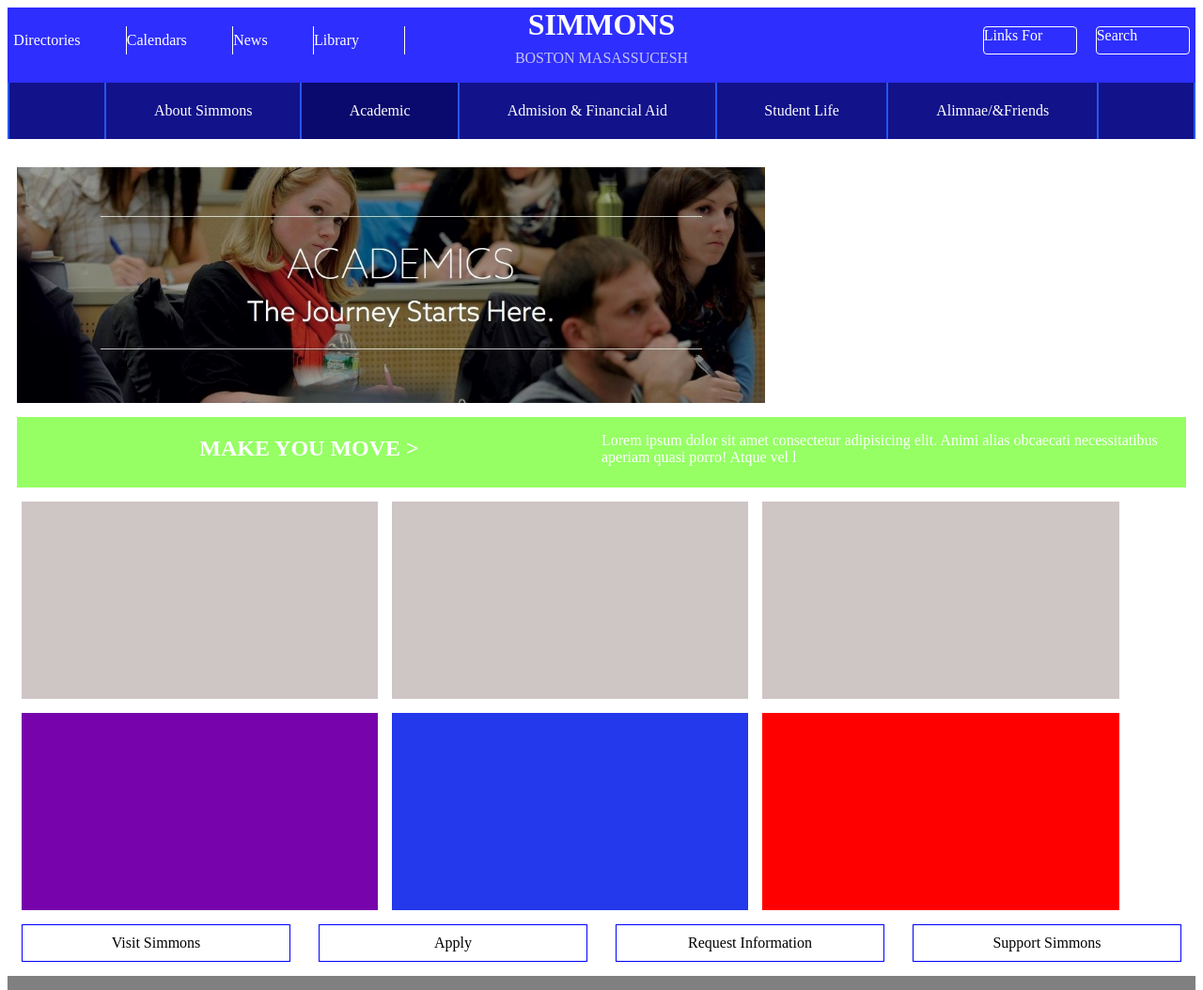
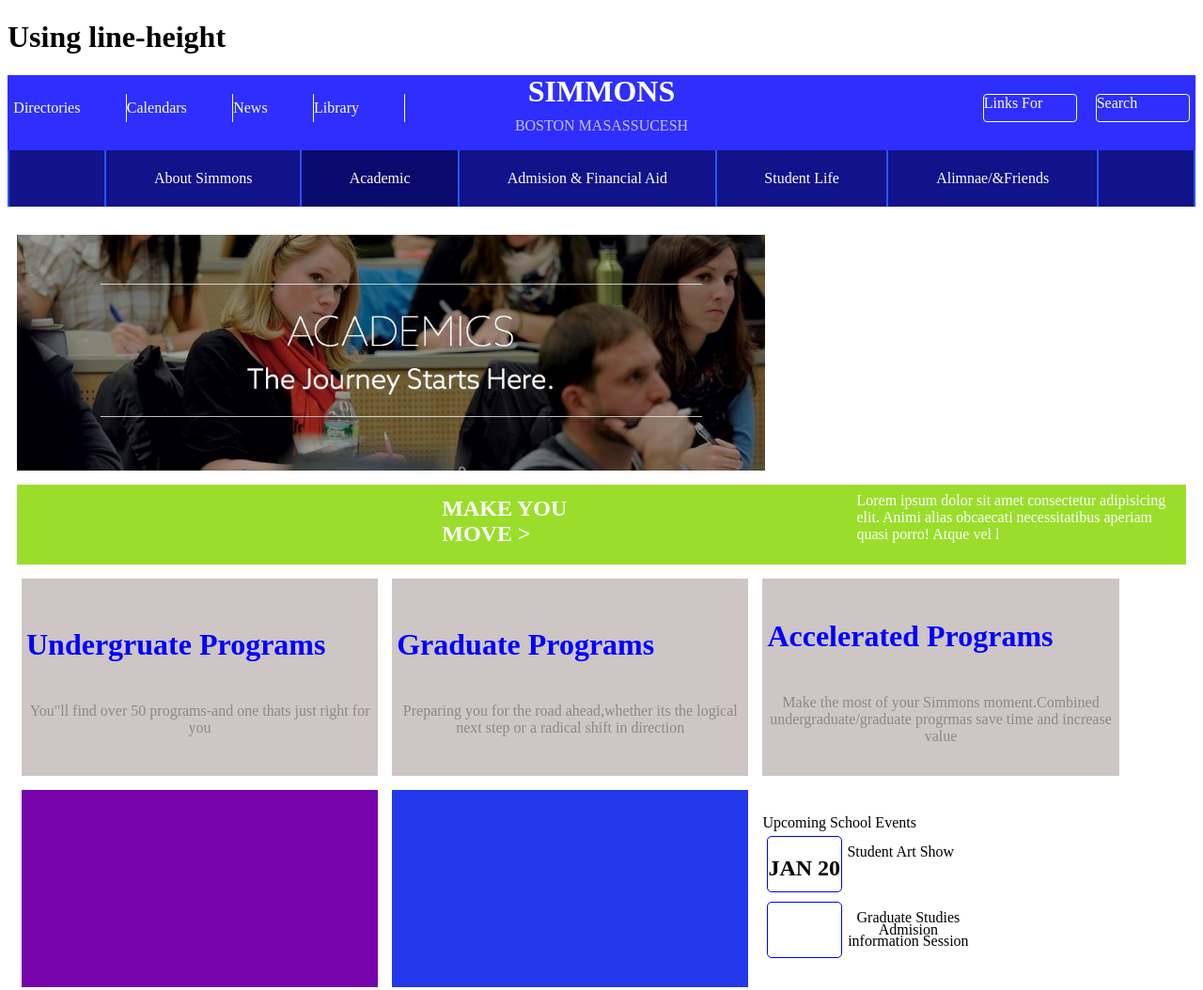
Before and after one commit to audriusxp/9-uzduotis-31, a plain HTML site: page index.html in a window 1280 px wide. Shown: the top 1054 px of the page at 94% size. Drawn offline with Linux system fonts and the light colour scheme.

Commit message:
paradeta darytas kvadratu blokas, hederiuose sudeta web linkai

```diff
--- a/index.html
+++ b/index.html
@@ -8,6 +8,7 @@
    <link rel="stylesheet" href="style.css">
 </head>
 <body>
+    <h1>Using line-height</h1>
     <div class="headeris1">
         <div class="headerio1-dalis">
             <div class="hederio1-mygtukai" ><link rel="stylesheet" href="www.skelbiu.lt">Directories</div>
@@ -43,16 +44,38 @@
 
 </div>
 <div class="sukis">
-    <div class="sukis-text"><h2 id="sukis-tekstas1"> MAKE YOU MOVE > </h2></div>
-    <div class="sukis-text"><p> Lorem ipsum dolor sit amet consectetur adipisicing elit. Animi alias obcaecati necessitatibus aperiam quasi porro! Atque vel l</p></div>
+    <div class="sukis-text"><a class="sukis-nuoroda" href="http://www.skelbiu.lt"></a><h2 id="sukis-tekstas1"> MAKE YOU MOVE > </h2></div>
+    <div class="sukis-text"><a class="sukis-nuoroda" href="http://www.skelbiu.lt"></a><p> Lorem ipsum dolor sit amet consectetur adipisicing elit. Animi alias obcaecati necessitatibus aperiam quasi porro! Atque vel l</p></div>
 </div>
 <div class="korteliu-remas">
-    <div class="korteles1"></div>
-    <div class="korteles1"></div>
-    <div class="korteles1"></div>
+    <div class="korteles1">
+        <div class="kortele1-tekstas"> <h1> Undergruate Programs</h1></div>
+        <div class="kortele1-tekstas"><p id="teksto-spalva"> You"ll find over 50 programs-and one thats just right for you</p></div>
+    </div>
+
+    <div class="korteles1">
+        <div class="kortele1-tekstas"><h1>Graduate Programs</h1></div>
+        <div class="kortele1-tekstas"><p id="teksto-spalva">Preparing you for the road ahead,whether its the logical next step or a radical shift in direction</p></div>
+    </div>
+    <div class="korteles1">
+        <div class="kortele1-tekstas"><h1>Accelerated Programs</h1></div>
+        <div class="kortele1-tekstas"><P id="teksto-spalva">Make the most of your Simmons moment.Combined undergraduate/graduate progrmas save time and increase value</P></div>
+    </div>
     <div class="korteles1" id="spalvos1"></div>
     <div class="korteles1 " id="spalvos2"></div>
-    <div class="korteles1" id="spalvos3"></div>
+    <div class="korteles1" id="spalvos3">
+        <div class="kvadrato-virsus-apacia">Upcoming School Events</div>
+        <div class="kvadrato-vidurys">
+            <div class="mazas-kvadratas"><H2>JAN 20</H2></div>
+            <div class="tekstas"><p>Student Art Show</p></div>
+        </div>
+        <div class="kvadrato-vidurys">
+            <div class="mazas-kvadratas"></div>
+            <div class="tekstas"> <P>Graduate Studies Admision information Session</P></div>
+        </div>
+        <div class="kvadrato-apacia-apacia"></div>
+
+    </div>
     <div class="mygtukai">Visit Simmons</div>
     <div class="mygtukai">Apply</div>
     <div class="mygtukai">Request Information</div>
--- a/style.css
+++ b/style.css
@@ -116,9 +116,11 @@
 
  .sukis{
      display: flex;
+     align-items: center;
 
-     background: rgba(113, 255, 47, 0.747);
-     height: 90px;
+
+     background: rgba(150, 221, 35, 0.959);
+     height: 100px;
      color: white;
      border-top: 15px solid white;
      margin-left: 10px;
@@ -128,6 +130,14 @@
      display: flex;
      justify-content: center;
      width: 50%;
+
+ }
+ .sukis-nuoroda{
+     display: block;
+     width: 100%;
+
+     height: 100px;
+
  }
 
     .korteliu-remas{
@@ -138,6 +148,15 @@
  }
  .korteles1{
      display: flex;
+     align-content: center;
+     flex-wrap: wrap;
+
+
+
+
+     text-align: justify;
+
+
      width: 30%;
      height: 210px;
      background: rgb(206, 197, 197);
@@ -146,6 +165,19 @@
 
 
  }
+ .kortele1-tekstas{
+     display: block;
+     flex-wrap: wrap;
+  text-align: center;
+  padding-top: 5px;
+    margin-left: 5px;
+    margin-right: 5px;
+    color: blue;
+
+}
+#teksto-spalva{
+    color: rgb(139, 139, 134);
+}
 
  #spalvos1{
     background: rgb(118, 3, 172);
@@ -154,8 +186,40 @@
     background: rgb(36, 56, 236);
  }
   #spalvos3{
-     background: red;
+     background: white
  }
+ .kvadrato-virsus-apacia{
+     display: flex;
+     width: 100%;
+     height: 20pxpx;
+
+ }
+ .kvadrato-vidurys{
+    display: flex;
+    width: 100%;
+    height: 80pxpx;
+ }
+ .mazas-kvadratas{
+     display: flex;
+
+     flex-direction: row;
+     text-align: center;
+
+
+     width: 80px;
+     height: 60px;
+     border: 1px solid blue;
+     border-radius: 5px;
+     margin: 5px;
+ }
+ .tekstas{
+     display: flex;
+     height: 60px;
+     width: 130px;
+     text-align: center;
+     line-height: 0.8;
+ }
+
  .mygtukai{
      display: flex;
      flex-grow: 1;
```
